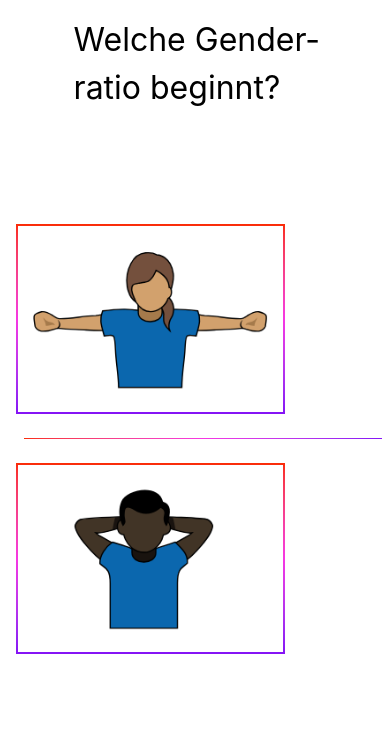
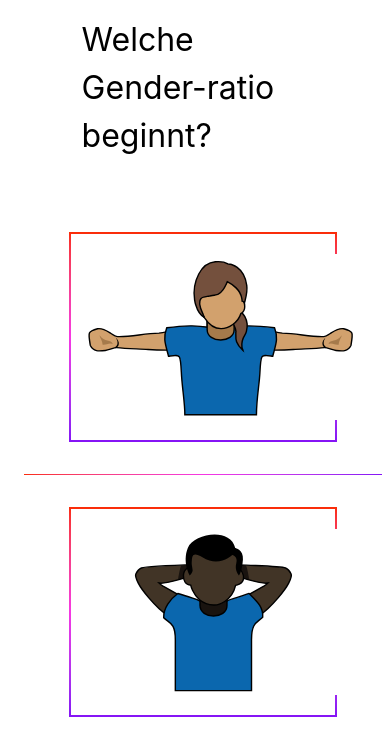
Before and after one commit to bslbckr/gender-reveal, an Angular app: page / in a window 390 px wide. Shown: the top 756 px of the page. Built offline with nearby package versions, Linux system fonts and the light colour scheme.

Commit message:
feature: improve layouting; add dark-mode

```diff
--- a/src/app/app.css
+++ b/src/app/app.css
@@ -69,12 +69,9 @@ h2 {
     position: relative;
   }
   .content {
-    display: flex;
-    justify-content: space-around;
     width: 100%;
     max-width: 700px;
       margin-bottom: 3rem;
-      flex-wrap: wrap;
   }
 
   .content p {
@@ -95,13 +92,7 @@ button {
     flex-shrink: 0;
 }
   @media screen and (max-width: 650px) {
-    .content {
-      flex-direction: column;
-        width: max-content;
-        flex-wrap: wrap;
-    }
-
-    .divider {
+     .divider {
       height: 1px;
       width: 100%;
       background: var(--red-to-pink-to-purple-horizontal-gradient);
@@ -112,5 +103,10 @@ button {
           width: 75%;
           padding-top: 20px;
           padding-bottom: 20px;
+          min-width: content;
+      }
+
+      img {
+          max-width: 300px;
       }
   }
--- a/src/app/app.html
+++ b/src/app/app.html
@@ -1,7 +1,7 @@
 <main class="main">
-  <div class="content">
+  <div class="content flex justify-center flex-wrap flex-col md:flex-row gap-2 items-center">
       @if(whatIsA() == null) {
-      <h2>Welche Gender-ratio beginnt?</h2>
+      <h2 class="text-black dark:text-white">Welche Gender-ratio beginnt?</h2>
       <button (click)="setWhatIsA('female')">
           <img src="female-matching.png" />
       </button>
@@ -11,15 +11,15 @@
       </button>
       }
       @if(whatIsA() != null) {
-      <button (click)="homeScores()">
+      <button class="bg-slate-200 dark:bg-neutral-900" (click)="homeScores()">
           <h1>{{scoreHome()}}</h1>
       </button>
       <img [src]="genderRatioForPoint()" />
 
-      <button (click)="awayScores()">
+      <button class="bg-slate-200 dark:bg-neutral-900" (click)="awayScores()">
           <h1>{{scoreAway()}}</h1>
       </button>
-      <button (click)="reset()">Reset</button>
+      <button class="bg-slate-200 dark:bg-neutral-900 text-black dark:text-white" (click)="reset()">Reset</button>
       }
 
   </div>
--- a/src/index.html
+++ b/src/index.html
@@ -7,7 +7,7 @@
   <meta name="viewport" content="width=device-width, initial-scale=1">
   <link rel="icon" type="image/x-icon" href="favicon.ico">
 </head>
-<body>
+<body class="dark:bg-neutral-800 bg-white">
   <app-root></app-root>
 </body>
 </html>
```
